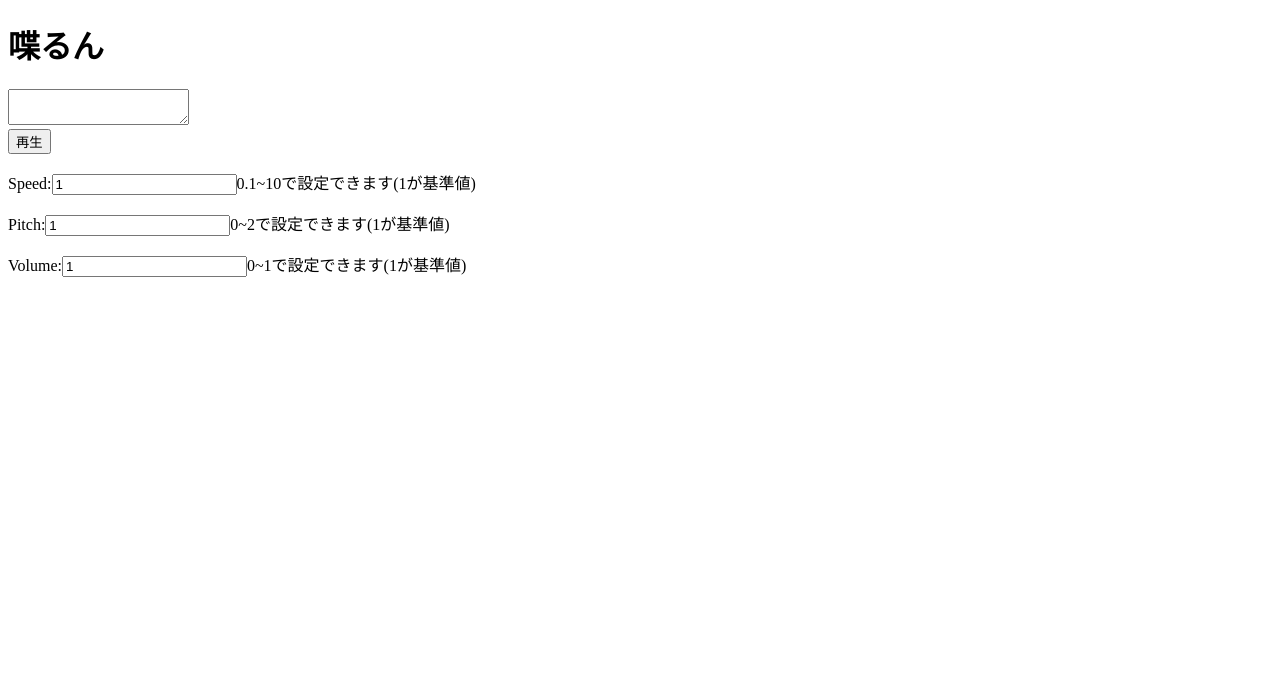
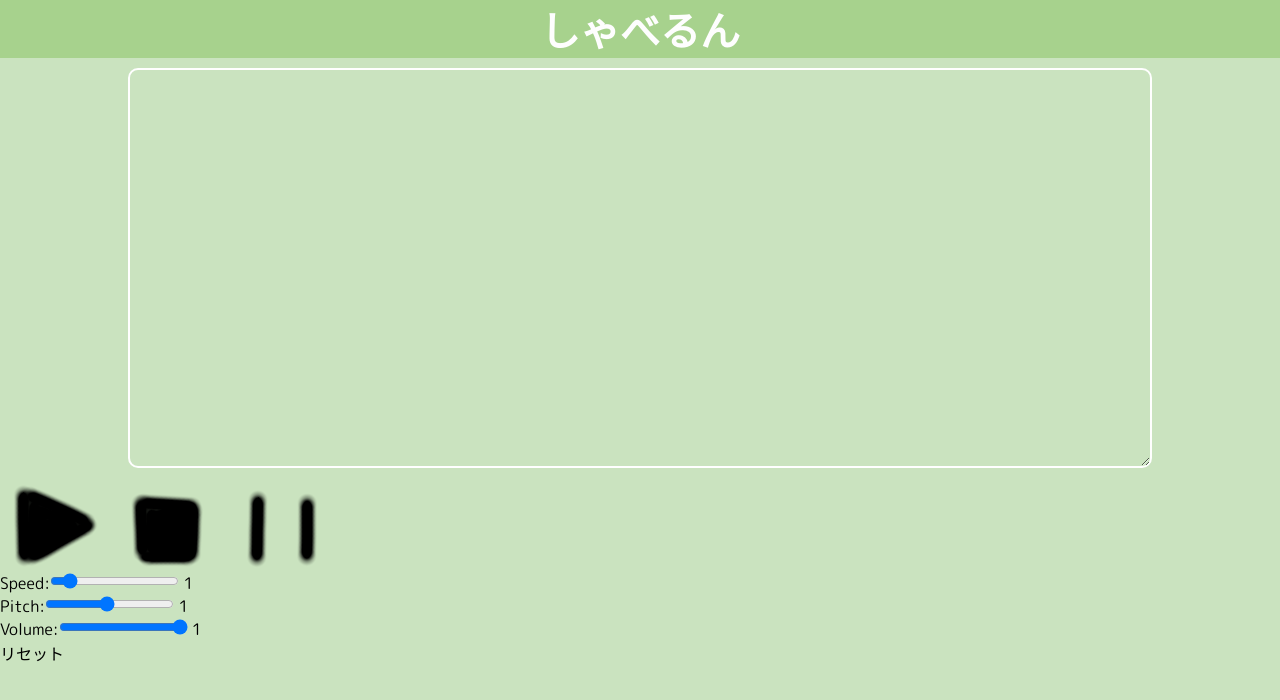
Before and after one commit to SalaBowl/saladbowl.github.io, a plain HTML site: page syaberun/index.html in a window 1280 px wide. Drawn offline with Linux system fonts and the light colour scheme; some packages are replaced by stand-ins of ours; a web font is replaced by a local one.

Commit message:
Update index.html

```diff
--- a/syaberun/index.html
+++ b/syaberun/index.html
@@ -6,25 +6,69 @@
     <meta name="apple-mobile-web-app-capable" content="yes">
     <meta name="apple-mobile-web-app-status-bar-style" content="black-translucent">
     <meta name="viewport" content="width=device-width, initial-scale=1.0, maximum-scale=1.0, minimum-scale=1.0">
+    <link rel="stylesheet" href="https://cdn.rawgit.com/filipelinhares/ress/master/dist/ress.min.css">
+    <link href="https://fonts.googleapis.com/earlyaccess/nicomoji.css" rel="stylesheet">
+    <link href="https://fonts.googleapis.com/css2?family=M+PLUS+Rounded+1c:wght@100;300;400;500;700;800;900&display=swap" rel="stylesheet">
   </head>
   <body>
     <style media="screen">
-      textarea {}
+    body {background-color: #cae3bf;}
+      header {width: 100%; height: auto; background-color: #a7d28d;}
+      h1 { font-family: "Nico Moji"; color: #fefefe; text-align: center; font-size: 2.5em;}
+      textarea {width: 80%; height: 50vh; border: 2px solid #fff;; border-radius: 10px; margin-top: 10px; margin-left: 10%; margin-right: 10%; padding: 6px;}
+      p {font-family: 'M PLUS Rounded 1c', sans-serif;}
+      .player {width: auto; height: 100px; margin-left: auto; margin-right: auto;}
+      .player button img {width: 100px; height: 100px; margin: 5px;}
     </style>
-    <h1>喋るん</h1>
-    <textarea name="textarea" id="note"></textarea><br>
-    <button onclick="test()">再生</button><br>
-    <p>Speed:<input type="number" id="speed" value="1">0.1~10で設定できます(1が基準値)</p>
-    <p>Pitch:<input type="number" id="pitch" value="1">0~2で設定できます(1が基準値)</p>
-    <p>Volume:<input type="number" id="volume" value="1">0~1で設定できます(1が基準値)</p>
+    <header>
+      <h1>しゃべるん</h1>
+    </header>
+    <textarea name="textarea" id="note"></textarea>
+    <div class="player">
+      <button onclick="play()"><img src="play.PNG" alt=""></button>
+      <button onclick="cancel()"><img src="stop.PNG" alt=""></button>
+      <button onclick="puse()"><img src="puse.PNG" alt=""></button>
+    </div>
+    <form name="setting">
+      <p>Speed:<input type="range" id="speed" min="0" max="10" step="0.1" value="1"
+        oninput="document.getElementById('output1').value=this.value">
+        <output class="numberoutput" id="output1">1</output></p>
+      <p>Pitch:<input type="range" id="pitch" min="0.1" max="2" step="0.1" value="1"
+        oninput="document.getElementById('output2').value=this.value">
+        <output class="numberoutput" id="output2">1</output></p>
+      <p>Volume:<input type="range" id="volume" min="0" max="1" step="0.1" value="1"
+        oninput="document.getElementById('output3').value=this.value">
+        <output class="numberoutput" id="output3">1</output></p>
+    </form>
+    <button type="button" onclick="reset()">リセット</button>
     <script>
-      function test() {
+      function play() {
         const text = document.getElementById("note").value;
         const uttr = new SpeechSynthesisUtterance(`${text}`);
         uttr.rate = document.getElementById("speed").value;
         uttr.pitch = document.getElementById("pitch").value;
         uttr.volume = document.getElementById("volume").value;
-        speechSynthesis.speak(uttr);
+        if (speechSynthesis.paused == true) {
+          speechSynthesis.resume()
+        } else {
+          speechSynthesis.speak(uttr);
+        }
+
+      }
+      function cancel() {
+        speechSynthesis.cancel()
+      }
+      function puse() {
+        speechSynthesis.pause()
+      }
+      function reset() {
+      	document.setting.reset();
+        const number1 = document.getElementById('output1');
+        const number2 = document.getElementById('output2');
+        const number3 = document.getElementById('output3');
+        number1.textContent="1";
+        number2.textContent="1";
+        number3.textContent="1";
       }
     </script>
   </body>
```
